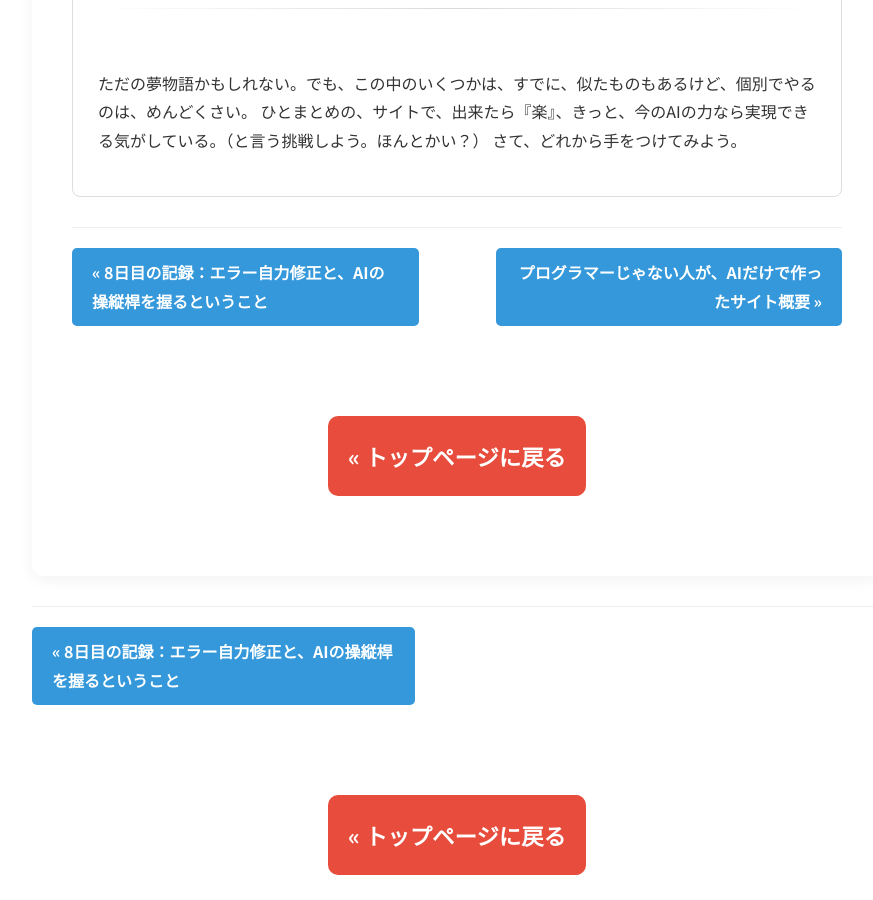
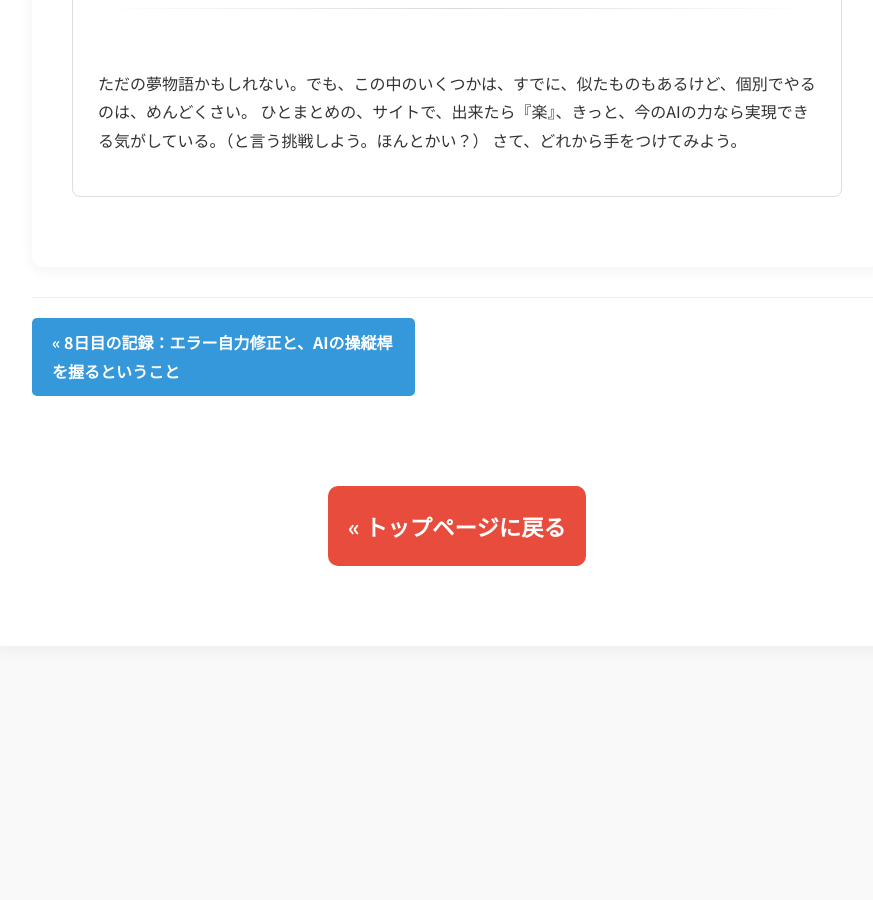
Before and after one commit to 0513reo/reo, a Jekyll site: the page built from _logs/2025-07-01-inconvenience-list.md, in a window 1280 px wide and 900 px high, scrolled down 2130 px. Shown: the whole window, without its empty margins (183-1056 px from the left). Built offline with Jekyll 4.4.1, drawn with Linux system fonts in a browser that asks for light colours; after the commit the page ends 2796 px from its top, so only the background shows below that.

Commit message:
Add files via upload

```diff
--- a/_logs/2025-07-01-inconvenience-list.md
+++ b/_logs/2025-07-01-inconvenience-list.md
@@ -67,39 +67,3 @@ collection: "logs"
 
         <!-- ▲▲▲ 本文ここまで ▲▲▲ -->
     </div>
-
-    <!-- ★★★ 究極の自動ナビゲーション (バグ修正版) ★★★ -->
-    <div class="navigation-links" style="display: flex; justify-content: space-between; align-items: center; margin-top: 30px; padding-top: 20px; border-top: 1px solid #eee;">
-        {% assign collection_name = page.collection %}
-        {% if collection_name %}
-            {% assign posts_in_collection = site[collection_name] | sort: 'date' %}
-            {% for post in posts_in_collection %}
-                {% if post.url == page.url %}
-                    {% assign prev_post_index = forloop.index0 | minus: 1 %}
-                    {% if prev_post_index >= 0 %}
-                        {% assign prev_post = posts_in_collection[prev_post_index] %}
-                    {% endif %}
-
-                    {% assign next_post_index = forloop.index0 | plus: 1 %}
-                    {% if next_post_index < posts_in_collection.size %}
-                        {% assign next_post = posts_in_collection[next_post_index] %}
-                    {% endif %}
-                {% endif %}
-            {% endfor %}
-
-            <div class="prev-link" style="width: 45%; text-align: left;">
-                {% if prev_post %}
-                    <a href="{{ prev_post.url | relative_url }}" class="read-more-btn">« {{ prev_post.title }}</a>
-                {% endif %}
-            </div>
-            <div class="next-link" style="width: 45%; text-align: right;">
-                {% if next_post %}
-                    <a href="{{ next_post.url | relative_url }}" class="read-more-btn">{{ next_post.title }} »</a>
-                {% endif %}
-            </div>
-        {% endif %}
-    </div>
-    <div class="back-link" style="text-align: center; margin-top: 50px;">
-        <a href="{{ '/' | relative_url }}" class="main-button" style="display:inline-block; width:auto;">« トップページに戻る</a>
-    </div>
-</div>
```
